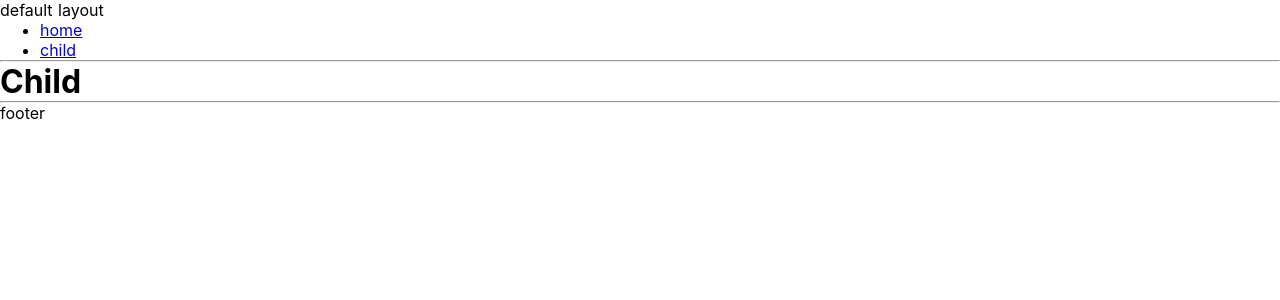
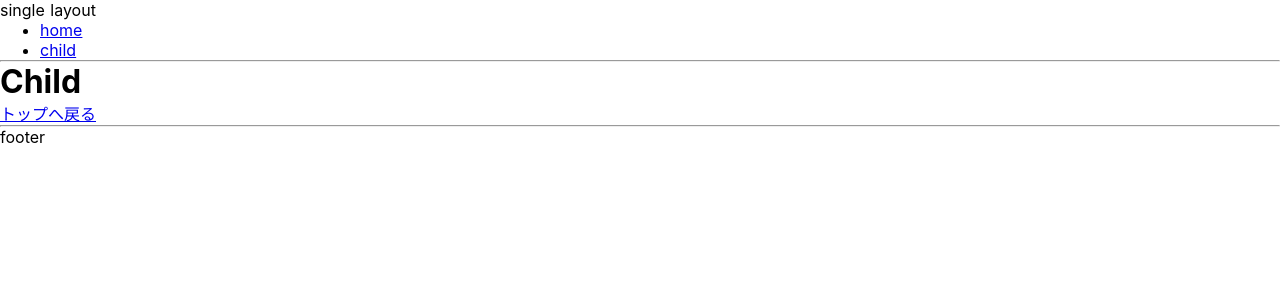
Before and after one commit to xKxAxKx/my-first-nuxt-app, a Nuxt app: page /child in a window 1280 px wide. Shown: the top 300 px of the page. Built offline with nearby package versions, Linux system fonts and the light colour scheme.

Commit message:
複数のレイアウトの管理

```diff
--- /dev/null
+++ b/layouts/single.vue
@@ -0,0 +1,23 @@
+<template>
+  <div>
+    <span>single layout</span>
+    <AppNavigation />
+    <hr>
+    <nuxt />
+    <nuxt-link to="/">トップへ戻る</nuxt-link>
+    <hr>
+    <footer>
+      footer
+    </footer>
+  </div>
+</template>
+
+<script>
+import AppNavigation from '~/components/AppNavigation.vue'
+
+export default {
+  components: {
+    AppNavigation
+  }
+}
+</script>
--- a/pages/child.vue
+++ b/pages/child.vue
@@ -3,3 +3,9 @@
     <h1>Child</h1>
   </div>
 </template>
+
+<script>
+export default {
+  layout: 'single'
+}
+</script>
```
